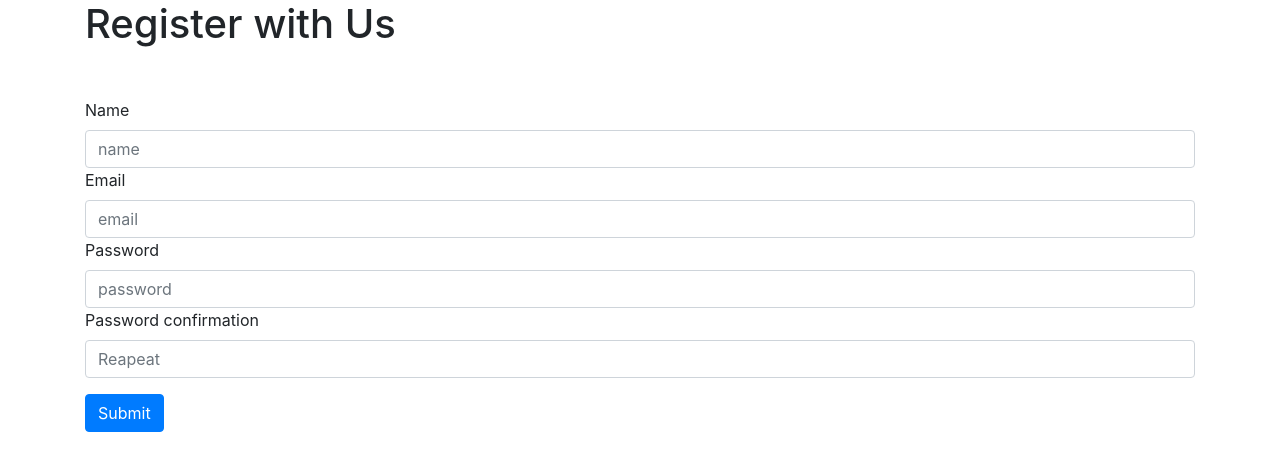
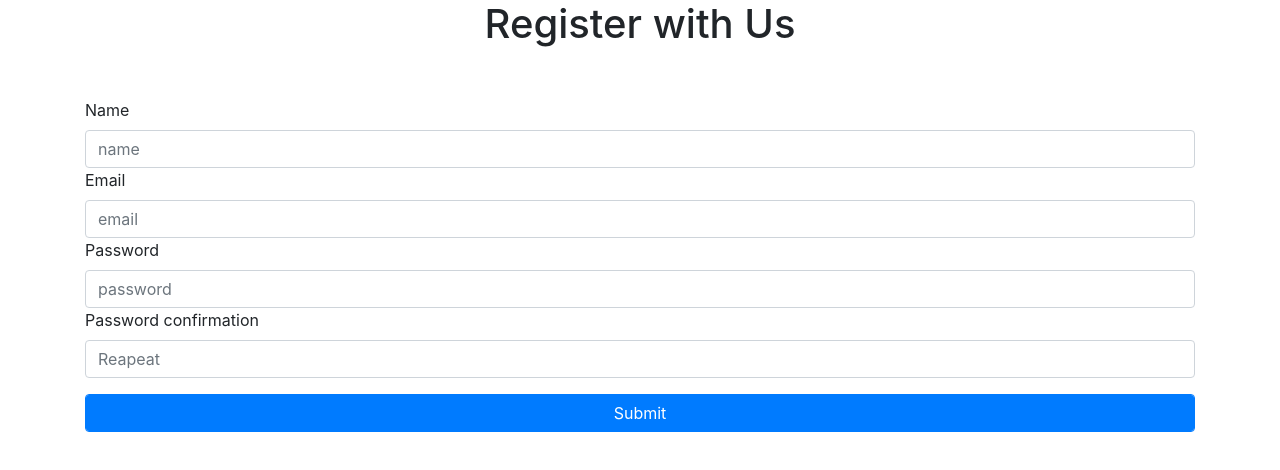
Before and after one commit to Abdul-fatai/Js-form-validation, a plain HTML site: page index.html in a window 1280 px wide. Drawn offline with nearby package versions, Linux system fonts and the light colour scheme.

Commit message:
modified

```diff
--- a/index.html
+++ b/index.html
@@ -8,7 +8,7 @@
 
 <div class="container">
   <form id="regForm">
-    <h1>Register with Us</h1>
+    <h1 class="text-center">Register with Us</h1>
     <div class="alert" id="msg"></div>
   <div class="form-group">
     <label>Name</label>
@@ -24,7 +24,10 @@
     <input type="password" class="form-control" id="password2" placeholder="Reapeat">
   </div>
 
-  <button type="submit" class="btn btn-primary">Submit</button>
+  <div class="form-group">
+    <button type="submit" class="btn btn-primary form-control">Submit</button>
+  </div>
+
 </form>
 <div>
 
```
